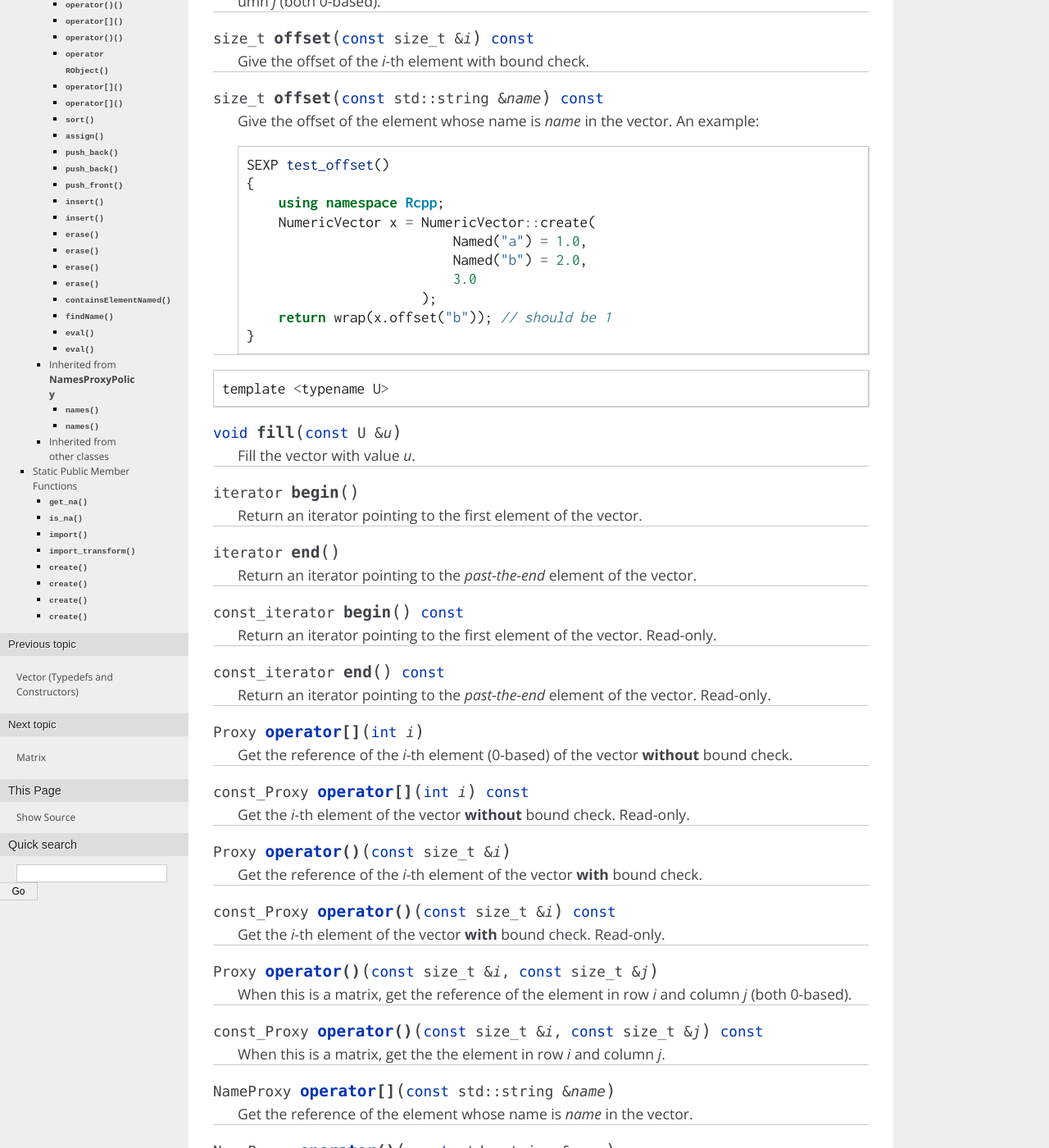
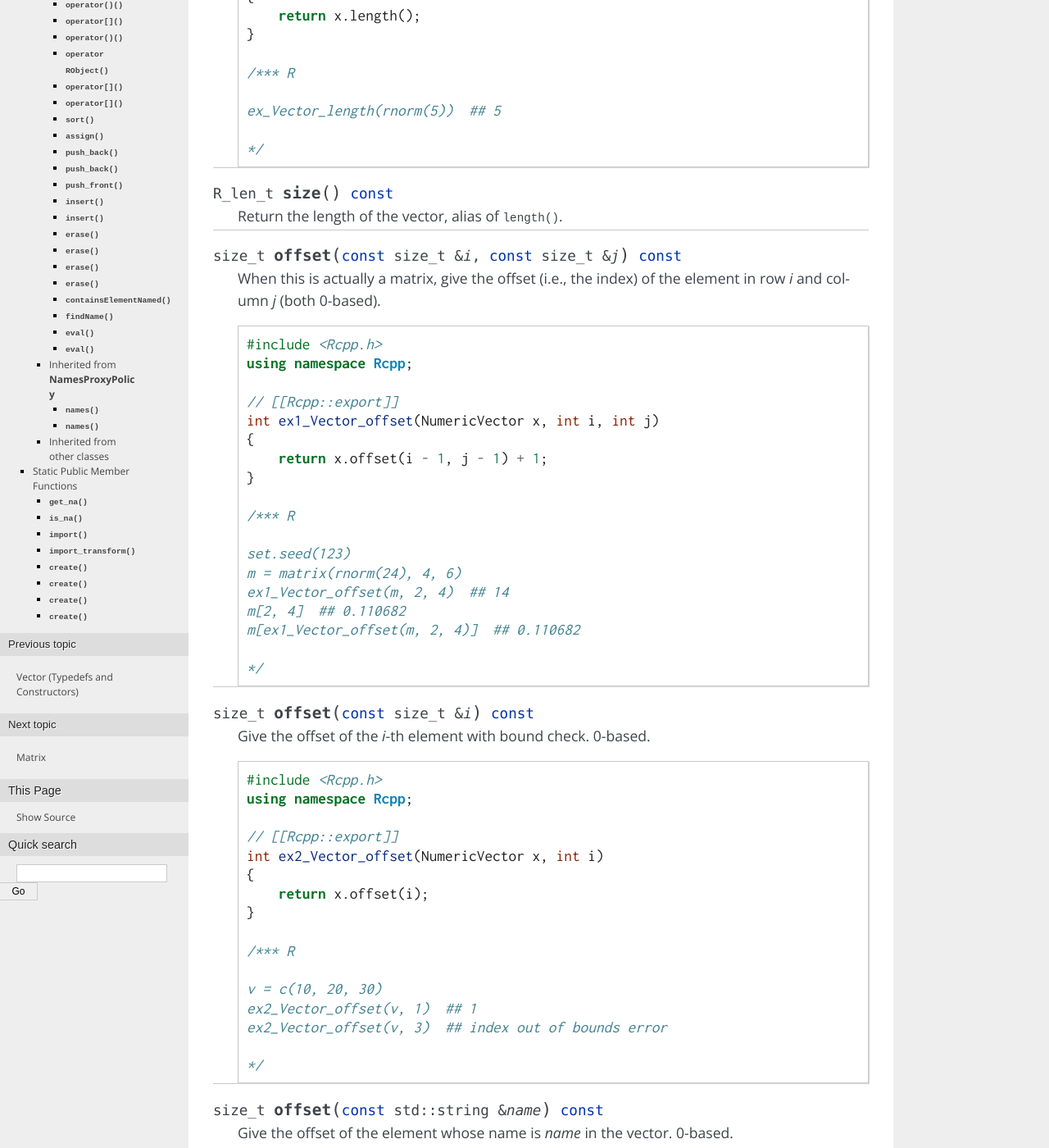
Before and after one commit to yixuan/rcpp-note, a Sphinx documentation site: the page built from source/api/Vector_funs.rst, in a window 1280 px wide and 1400 px high, scrolled down 488 px. Shown: the whole window at 82% size. Built offline with Sphinx 7.4.7, drawn with Linux system fonts in a browser that asks for light colours; some of the changed text lies outside the part shown.

Commit message:
add more examples for member functions of Vector

```diff
--- a/source/api/Vector_funs.rst
+++ b/source/api/Vector_funs.rst
@@ -11,6 +11,23 @@
 
    Return the length of the vector.
 
+   .. code-block:: cpp
+
+      #include <Rcpp.h>
+      using namespace Rcpp;
+
+      // [[Rcpp::export]]
+      int ex_Vector_length(NumericVector x)
+      {
+          return x.length();
+      }
+
+      /*** R
+
+      ex_Vector_length(rnorm(5))  ## 5
+
+      */
+
 .. cpp:function:: R_len_t size() const
 
    Return the length of the vector, alias of ``length()``.
@@ -20,26 +37,73 @@
    When this is actually a matrix, give the offset (i.e., the index) of the element
    in row *i* and column *j* (both 0-based).
 
+   .. code-block:: cpp
+
+      #include <Rcpp.h>
+      using namespace Rcpp;
+
+      // [[Rcpp::export]]
+      int ex1_Vector_offset(NumericVector x, int i, int j)
+      {
+          return x.offset(i - 1, j - 1) + 1;
+      }
+
+      /*** R
+
+      set.seed(123)
+      m = matrix(rnorm(24), 4, 6)
+      ex1_Vector_offset(m, 2, 4)  ## 14
+      m[2, 4]  ## 0.110682
+      m[ex1_Vector_offset(m, 2, 4)]  ## 0.110682
+
+      */
+
 .. cpp:function:: size_t offset(const size_t& i) const
 
-   Give the offset of the *i*-th element with bound check.
+   Give the offset of the *i*-th element with bound check. 0-based.
+
+   .. code-block:: cpp
+
+      #include <Rcpp.h>
+      using namespace Rcpp;
+
+      // [[Rcpp::export]]
+      int ex2_Vector_offset(NumericVector x, int i)
+      {
+          return x.offset(i);
+      }
+
+      /*** R
+
+      v = c(10, 20, 30)
+      ex2_Vector_offset(v, 1)  ## 1
+      ex2_Vector_offset(v, 3)  ## index out of bounds error
+
+      */
 
 .. cpp:function:: size_t offset(const std::string& name) const
 
-   Give the offset of the element whose name is *name* in the vector. An example:
+   Give the offset of the element whose name is *name* in the vector. 0-based.
 
    .. code-block:: cpp
 
-      SEXP test_offset()
+      #include <Rcpp.h>
+      using namespace Rcpp;
+
+      // [[Rcpp::export]]
+      int ex3_Vector_offset(NumericVector x)
       {
-          using namespace Rcpp;
-          NumericVector x = NumericVector::create(
-                                Named("a") = 1.0,
-                                Named("b") = 2.0,
-                                3.0
-                            );
-          return wrap(x.offset("b")); // should be 1
+          return x.offset("a");
       }
+
+      /*** R
+
+      v1 = c(a = 10, b = 20, 30)
+      ex3_Vector_offset(v1)  ## 0
+      v2 = c(c = 40, d = 50)
+      ex3_Vector_offset(v2)  ## index out of bounds error
+
+      */
 
 ::
 
@@ -49,9 +113,55 @@
 
    Fill the vector with value *u*.
 
+   .. code-block:: cpp
+
+      #include <Rcpp.h>
+      using namespace Rcpp;
+
+      // [[Rcpp::export]]
+      RObject ex_Vector_fill(NumericVector x)
+      {
+          NumericVector xx = clone(x);
+          xx.fill(2.0);
+          return xx;
+      }
+
+      /*** R
+
+      v1 = c(2, 1, 3)
+      ex_Vector_fill(v1)
+      ## [1] 2 2 2
+
+      */
+
 .. cpp:function:: iterator begin()
 
    Return an iterator pointing to the first element of the vector.
+
+   .. code-block:: cpp
+
+      #include <Rcpp.h>
+      using namespace Rcpp;
+
+      // [[Rcpp::export]]
+      int ex_Vector_iterator(NumericVector x)
+      {
+          // another way to get the length of a vector
+          int len = std::distance(x.begin(), x.end());
+          // iterators can be casted to pointers
+          double *ptr = x.begin();
+          *ptr = 5.0;
+          return len;
+      }
+
+      /*** R
+
+      v = c(2, 1, 3)
+      ex_Vector_iterator(v)  ## 3
+      v
+      ## [1] 5 1 3
+
+      */
 
 .. cpp:function:: iterator end()
 
@@ -70,6 +180,27 @@
    Get the reference of the *i*-th element (0-based) of the vector **without**
    bound check.
 
+   .. code-block:: cpp
+
+      #include <Rcpp.h>
+      using namespace Rcpp;
+
+      // [[Rcpp::export]]
+      double ex1_Vector_indexer(NumericVector x)
+      {
+          x[0] = 5.0;
+          return x[2];
+      }
+
+      /*** R
+
+      v = c(2, 1, 5)
+      ex1_Vector_indexer(v)  ## 5
+      v
+      ## [1] 5 1 5
+
+      */
+
 .. cpp:function:: const_Proxy operator[](int i) const
 
    Get the *i*-th element of the vector **without** bound check. Read-only.
@@ -78,6 +209,27 @@
 
    Get the reference of the *i*-th element of the vector **with**
    bound check.
+
+   .. code-block:: cpp
+
+      #include <Rcpp.h>
+      using namespace Rcpp;
+
+      // [[Rcpp::export]]
+      double ex2_Vector_indexer(NumericVector x)
+      {
+          x(0) = 5.0;
+          return x(999);
+      }
+
+      /*** R
+
+      v = c(2, 1, 5)
+      ex2_Vector_indexer(v)  ## index out of bounds error
+      v
+      ## [1] 5 1 5
+
+      */
 
 .. cpp:function:: const_Proxy operator()(const size_t& i) const
 
```
